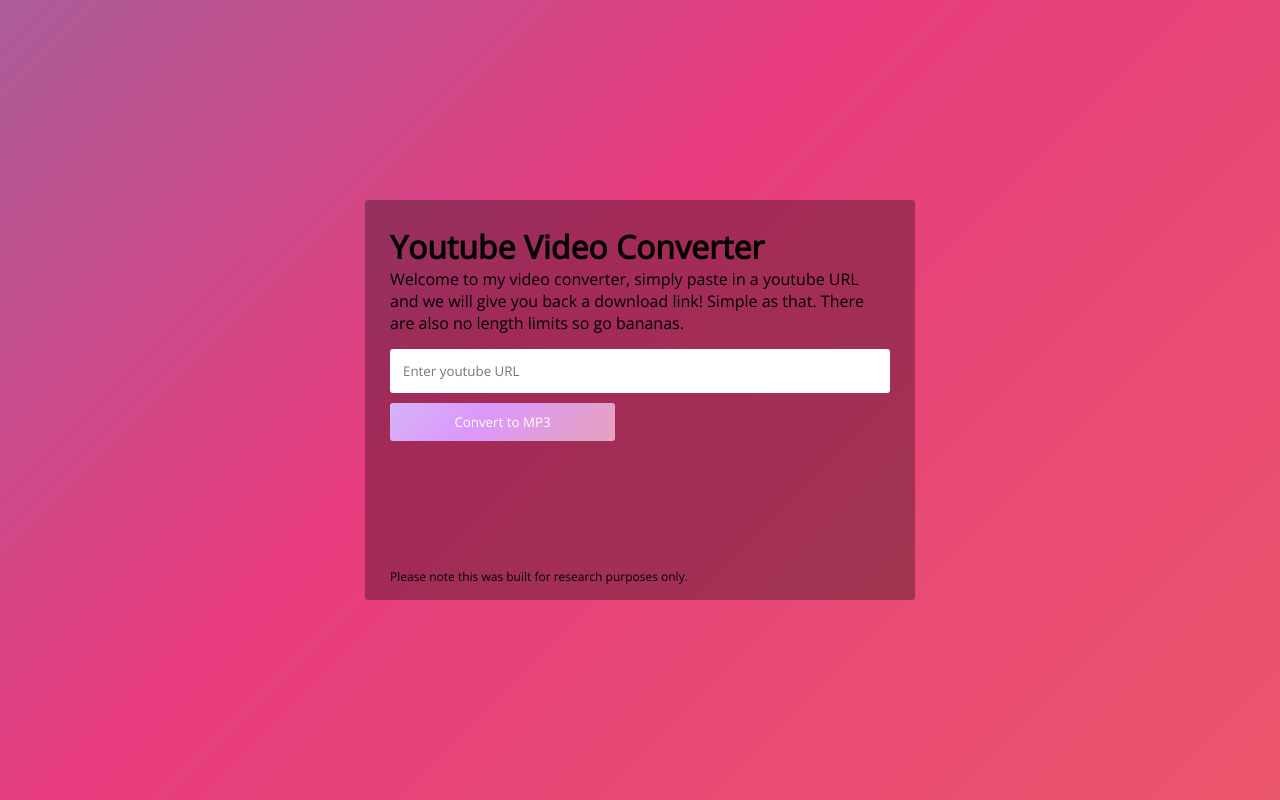
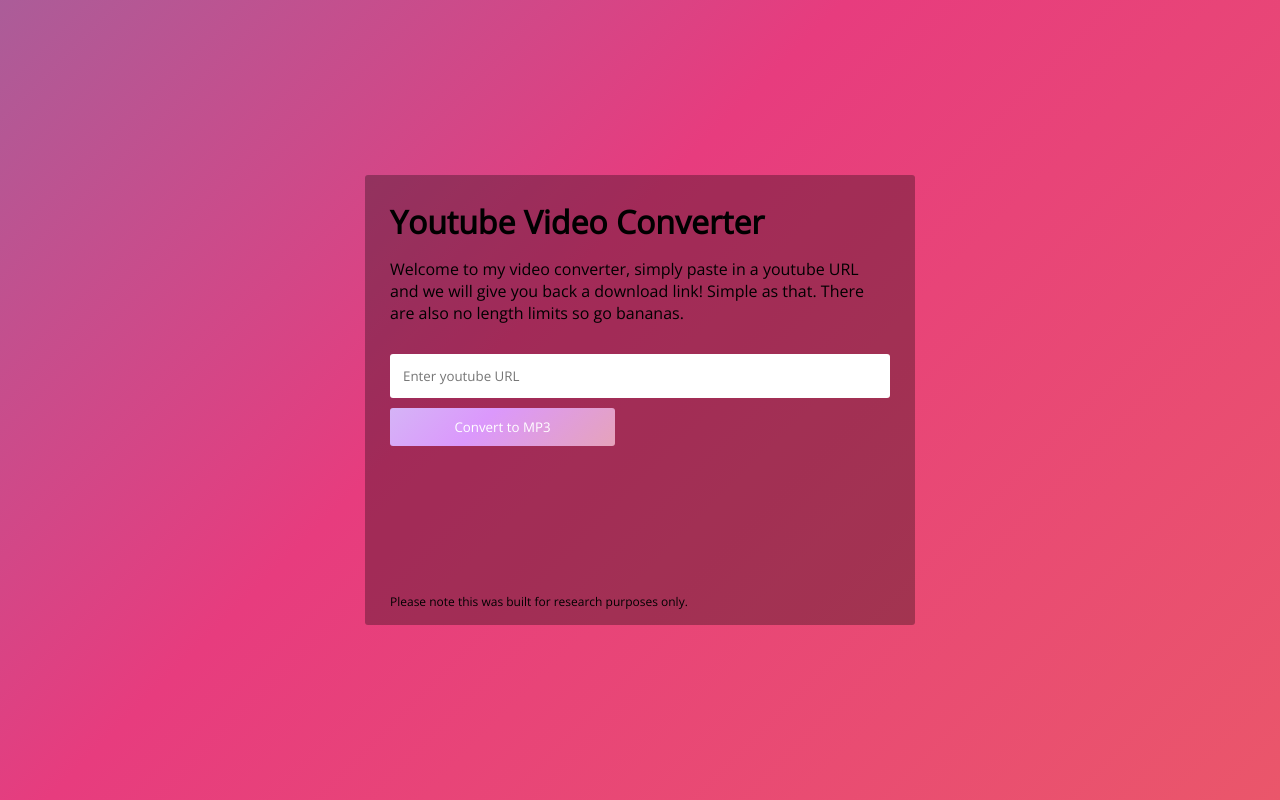
Before and after one commit to Entropiks/YooToobConverter, a React (Create React App) app: page / in a window 1280 px wide. Built offline with nearby package versions, Linux system fonts and the light colour scheme.

Commit message:
expanding height so it's not so tight

```diff
--- a/src/App.css
+++ b/src/App.css
@@ -7,7 +7,7 @@
   position: relative;
   background-color: #0000004d;
   min-width: 350px;
-  min-height: 350px;
+  min-height: 400px;
   max-width: 500px;
   padding: 25px;
   border-radius: 3px;
@@ -30,6 +30,11 @@
 
 #downloadSection {
   margin-top: 15px;
+}
+
+#nav a {
+  text-decoration: none;
+  color: black;
 }
 
 .download a {
--- a/src/App.js
+++ b/src/App.js
@@ -37,8 +37,8 @@
 
       <div className="wrapper">
         <div className="controls">
-          <h1>Youtube Video Converter</h1>
-          <p>Welcome to my video converter, simply paste in a youtube URL and we will give you back a download link! Simple as that. There are also no length limits so go bananas.</p>
+          <h1 id="nav"><a href="">Youtube Video Converter</a></h1>
+          <p style={{marginTop: 15, marginBottom: 15}}>Welcome to my video converter, simply paste in a youtube URL and we will give you back a download link! Simple as that. There are also no length limits so go bananas.</p>
           <input id="youtube-url" onPaste={handleInput} type='text' placeholder="Enter youtube URL" autoComplete="off"/>
           <button id="btn-convert" onClick={fetchHtml}>Convert to MP3</button>
           <section id="downloadSection">
```
